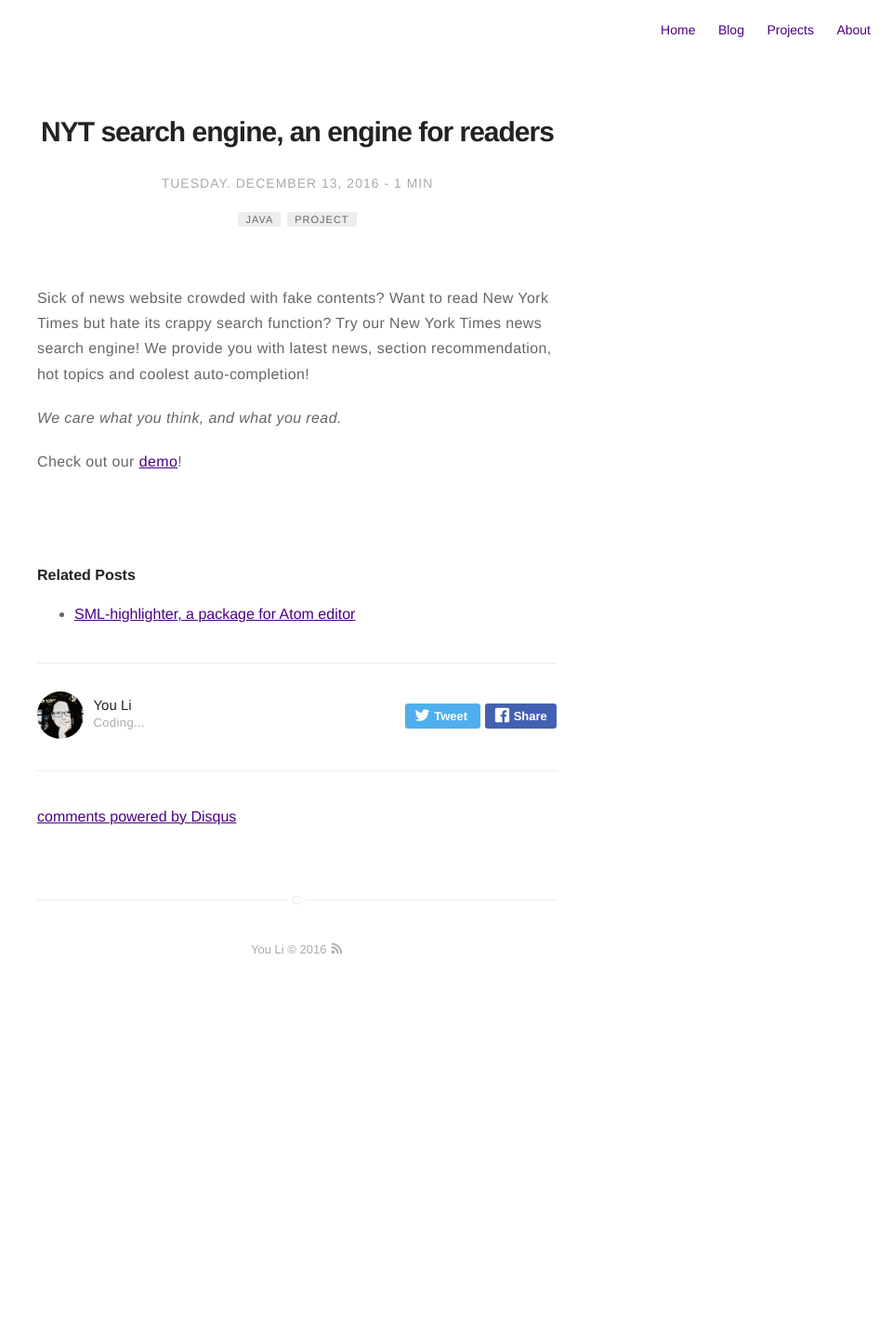
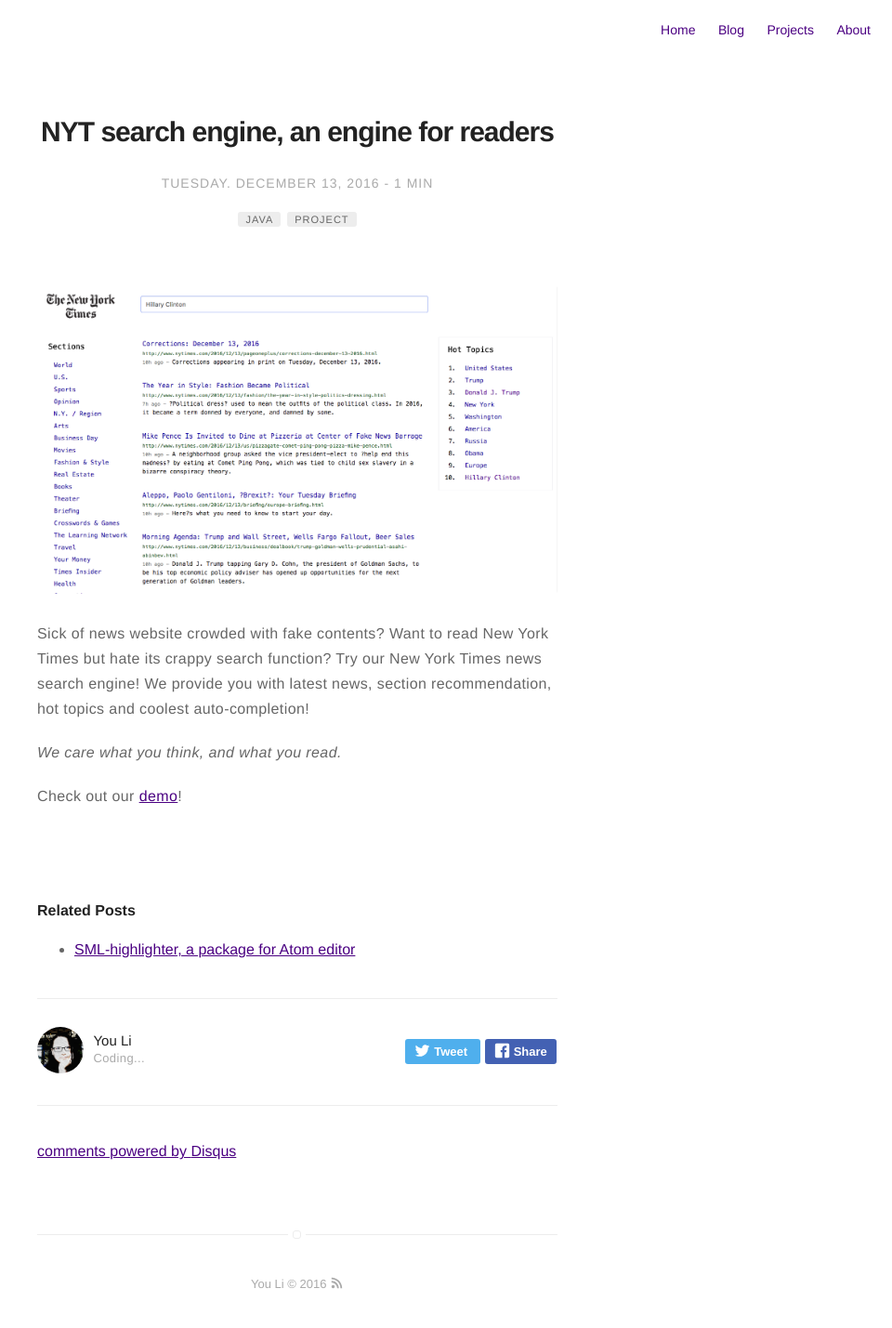
Before and after one commit to liyouvane/liyouvane.github.io, a Jekyll site: the page built from _posts/2016-12-13-new-york-times-search-engine.md, in a window 1280 px wide. Shown: the whole page at 93% size, without its empty margins (320-1280 px from the left). Built offline with Jekyll 4.4.1, drawn with Linux system fonts in a browser that asks for light colours; comment, search, counter and statistics services are not loaded; before the commit the page ends 1069 px from its top, so only the background shows below that.

Commit message:
Upload pic

```diff
--- a/_posts/2016-12-13-new-york-times-search-engine.md
+++ b/_posts/2016-12-13-new-york-times-search-engine.md
@@ -14,6 +14,8 @@ author: You Li
 externalLink: false
 ---
 
+![Screenshot](/assets/search-engine-screenshot.png)
+
 Sick of news website crowded with fake contents? Want to read New York Times but hate its crappy search function? Try our New York Times news search engine! We provide you with latest news, section recommendation, hot topics and coolest auto-completion!
 
 *We care what you think, and what you read.*
```
Also changed, not shown: assets/search-engine-screenshot.png (added).
